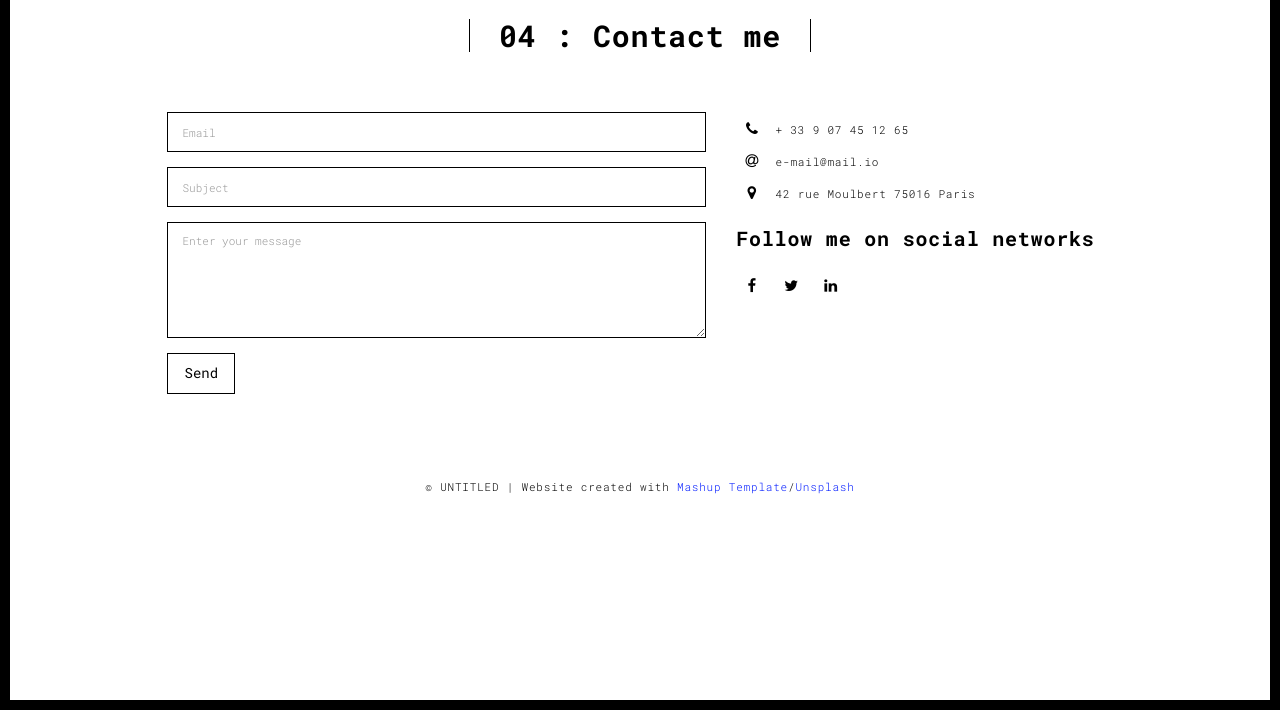
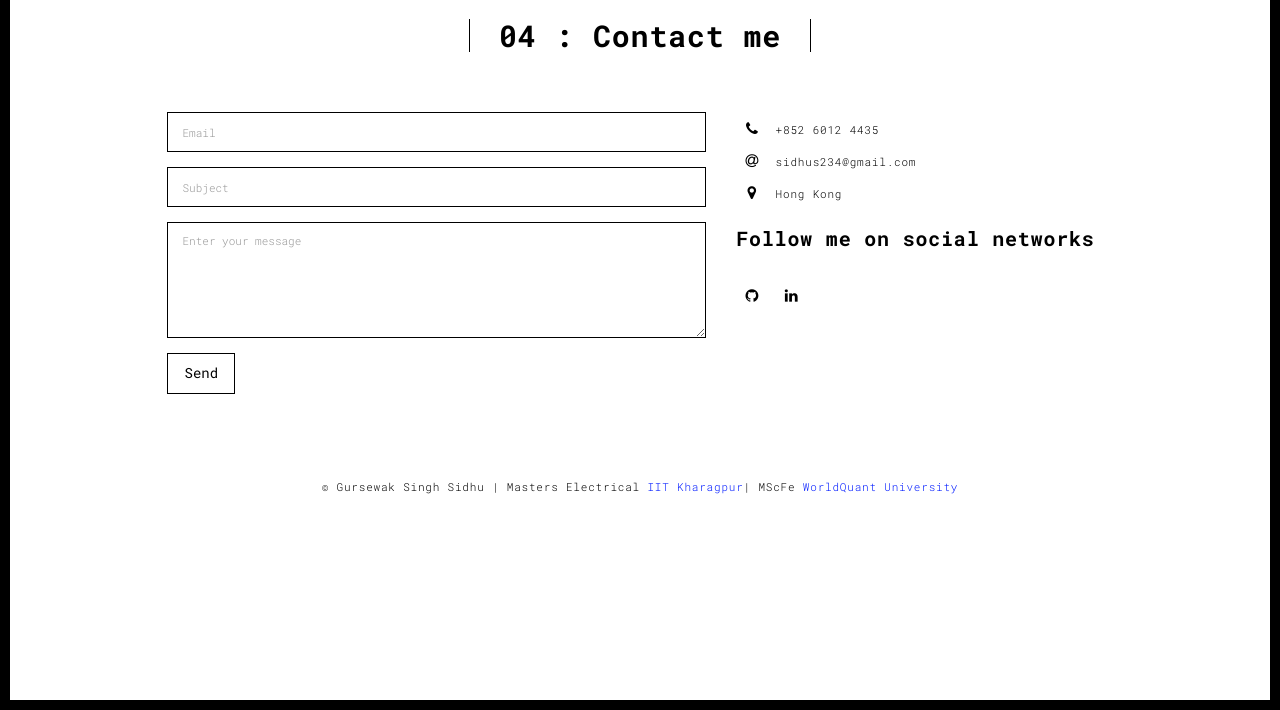
Before and after one commit to Sidhus234/PersonalWebsite, a Flask app: page /contact.html in a window 1280 px wide. Shown: the part 90-800 px from the top of the page. Run offline with Flask 2, Linux system fonts and the light colour scheme; some libraries are stand-ins or nearby versions.

Commit message:
updated contact.html

```diff
--- a/templates/contact.html
+++ b/templates/contact.html
@@ -82,30 +82,31 @@
                         <span class="fa-icon">
                           <i class="fa fa-phone" aria-hidden="true"></i>
                         </span>
-                        + 33 9 07 45 12 65
+                        +852 6012 4435
                       </li>
                       <li>
                         <span class="fa-icon">
                           <i class="fa fa-at" aria-hidden="true"></i>
                         </span>
-                        e-mail@mail.io
+                        sidhus234@gmail.com
                       </li>
                       <li>
                         <span class="fa-icon">
                           <i class="fa fa fa-map-marker" aria-hidden="true"></i>
                         </span>
-                        42 rue Moulbert 75016 Paris
+                        Hong Kong
                       </li>
                     </ul>
                     <h3>Follow me on social networks</h3>
-                    <a href="http://www.facebook.com" title="" class="fa-icon">
-                      <i class="fa fa-facebook"></i>
+                    <a href="https://github.com/Sidhus234" title="" class="fa-icon">
+                      <i class="fa fa-github"></i>
                     </a>
-                    <a href="http://www.twitter.com" title="" class="fa-icon">
-                      <i class="fa fa-twitter"></i>
+                    <a href="https://www.linkedin.com/in/gsinghsidhu/" title="" class="fa-icon">
+                      <i class="fa fa-linkedin"></i>
                     </a>
-                    <a href="http://www.linkedin.com" title="" class="fa-icon">
-                      <i class="fa fa-linkedin"></i>
+                    <a href="https://www.goodreads.com/user/show/85415509-gursewak-singh-sidhu" title=""
+                      class="fa-icon">
+                      <i class="fab fa-goodreads"></i>
                     </a>
 
                   </div>
@@ -125,9 +126,9 @@
     <div class="container">
       <div class="row">
         <div class="col-xs-12">
-          <p>© UNTITLED | Website created with <a href="http://www.mashup-template.com/"
-              title="Create website with free html template">Mashup Template</a>/<a href="https://www.unsplash.com/"
-              title="Beautiful Free Images">Unsplash</a></p>
+          <p>© Gursewak Singh Sidhu | Masters Electrical <a href="http://www.iitkgp.ac.in/" title="IIT Kharagpur">IIT
+              Kharagpur</a>| MScFe <a href="https://www.wqu.edu/" title="WorldQuant University">WorldQuant
+              University</a></p>
         </div>
       </div>
     </div>
```
